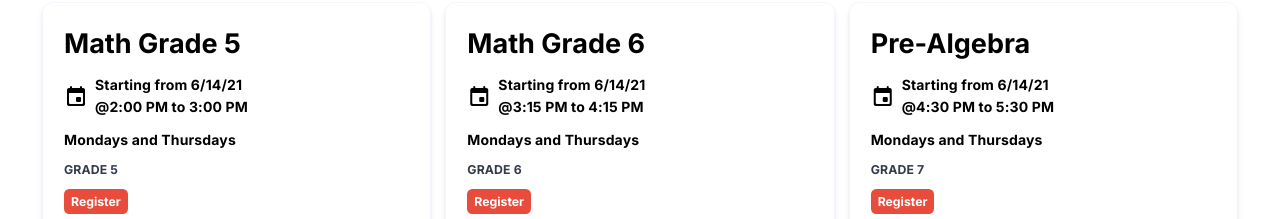
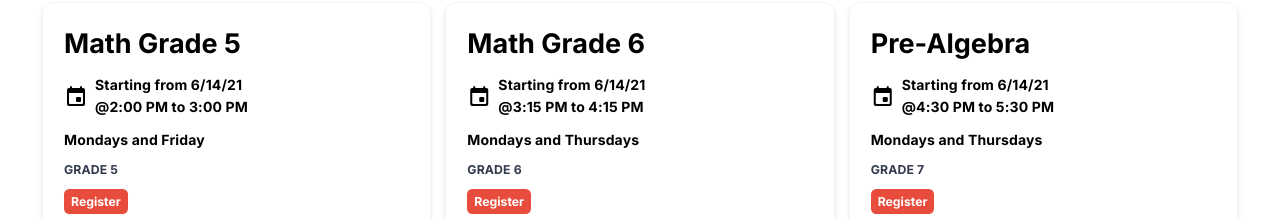
Before and after one commit to ShubhamPatilsd/www-edumango, a Next.js app: page /courses in a window 1280 px wide. Shown: the part 780-999 px from the top of the page. Built offline with nearby package versions, Linux system fonts and the light colour scheme.

Commit message:
Update courses.tsx

```diff
--- a/src/modules/courses.tsx
+++ b/src/modules/courses.tsx
@@ -43,7 +43,7 @@ export default function Courses() {
       startingDate: new Date("14 June 2021 14:00 "),
       grades: [5],
       link: "https://forms.gle/W85Lt3wtTaSGDN8r8",
-      days: "Mondays and Thursdays"
+      days: "Mondays and Friday"
     },
     {
       courseName: "Math Grade 6",
```
